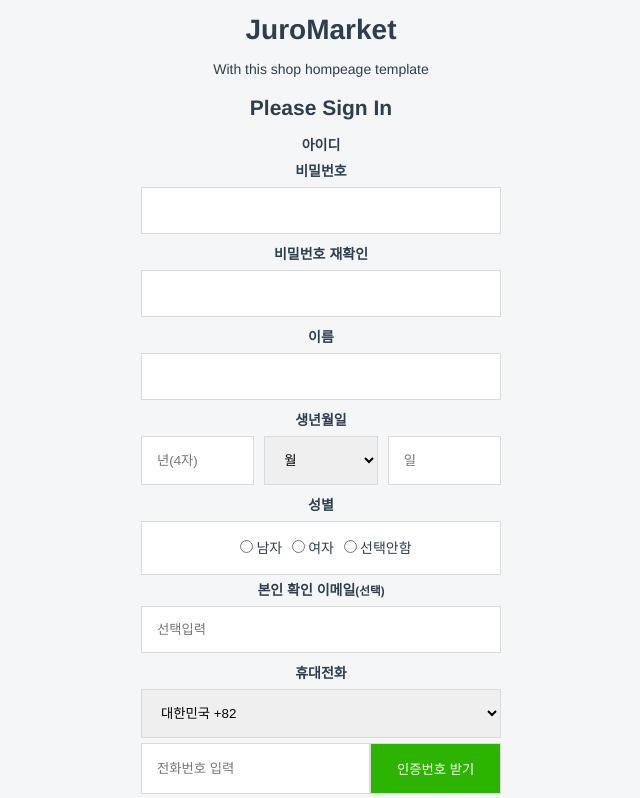
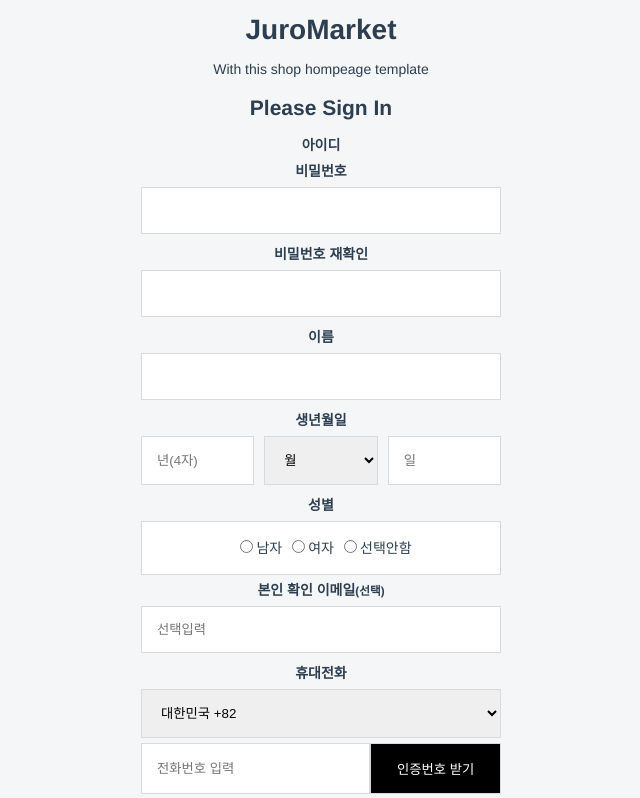
Before and after one commit to ParkSungCheol/ShoppingMall_vue, a Vue app: page /signup in a window 1280 px wide. Shown: the top 798 px of the page, without its empty margins (319-959 px from the left). Built offline with nearby package versions, Linux system fonts and the light colour scheme; no server answers.

Commit message:
css test

```diff
--- a/src/components/Signup.vue
+++ b/src/components/Signup.vue
@@ -190,12 +190,12 @@
 
 .member input[type=button],
 .member input[type=submit]{
-background-color: #2db400;
+background-color: black;
 color:#fff
 }
 
 .member input:focus, .member select:focus{
-    border: 1px solid #2db400;
+    border: 1px solid black;
 }
 
 .field.birth div{ /*field 이면서 birth*/
```
